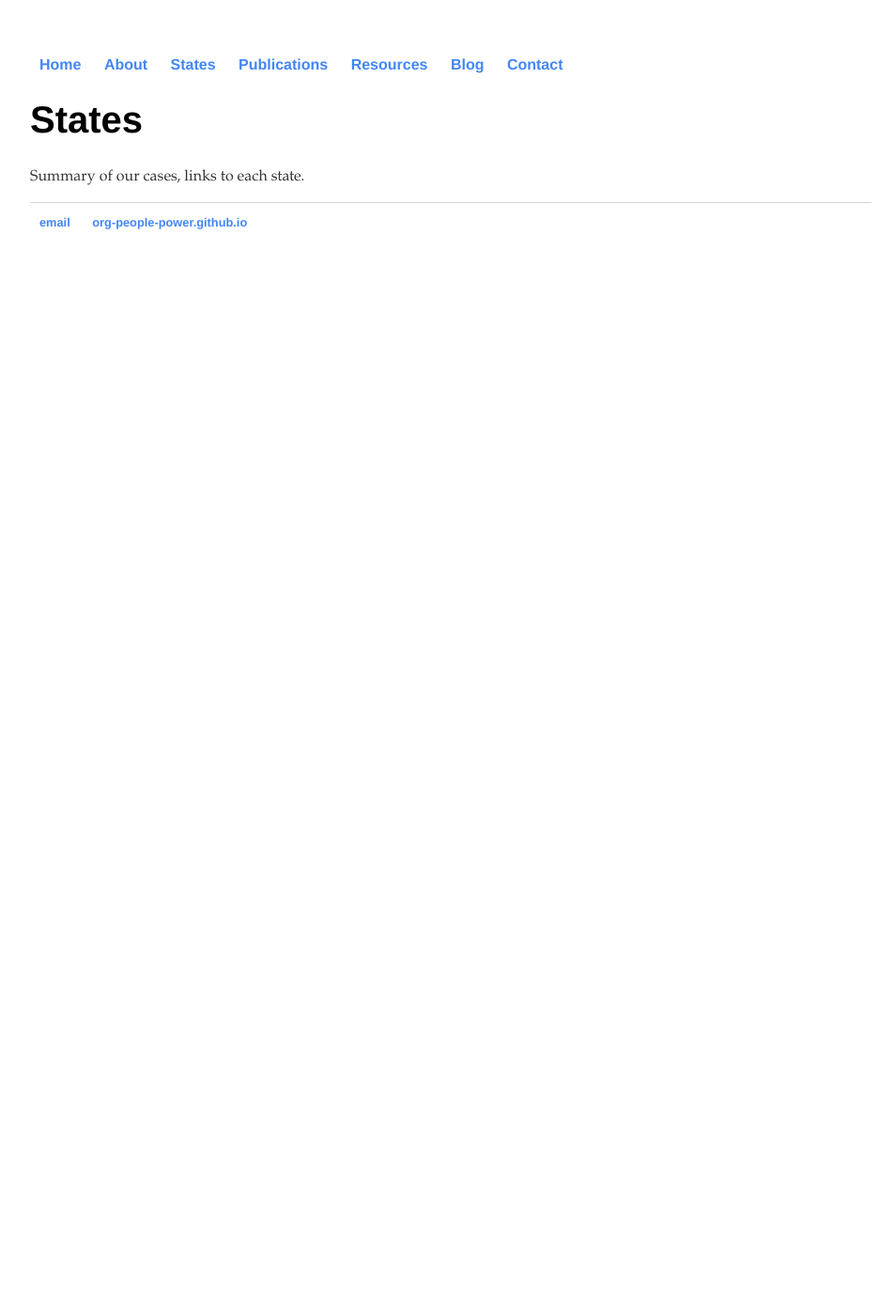
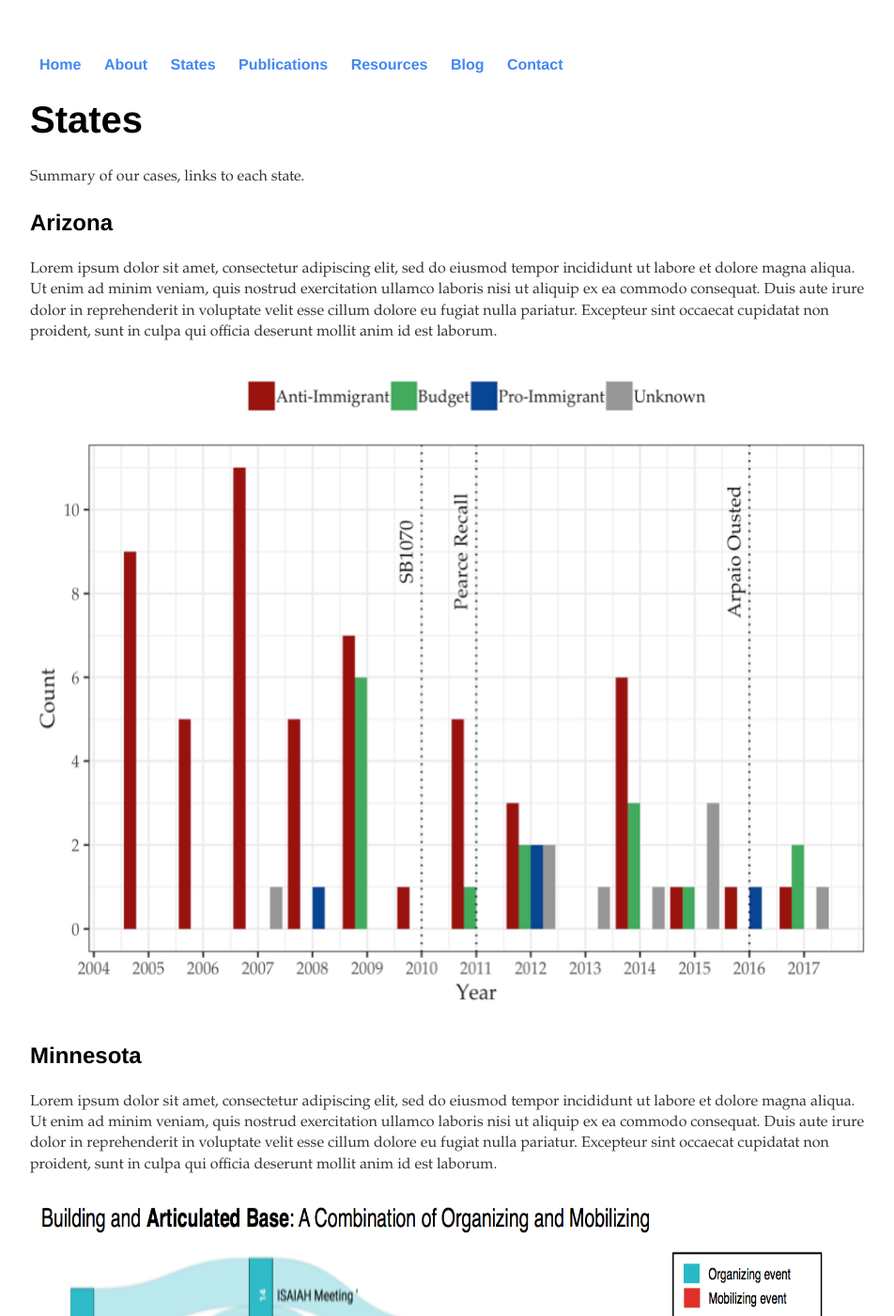
Before and after one commit to org-people-power/org-people-power.github.io, a Jekyll site: the page built from states/index.html, in a window 1280 px wide and 1400 px high. Shown: the whole window at 94% size, without its empty margins (160-1112 px from the left). Built offline with Jekyll 4.4.1, drawn with Linux system fonts in a browser that asks for light colours; some of the changed text lies outside the part shown.

Commit message:
Update index.html

```diff
--- a/states/index.html
+++ b/states/index.html
@@ -5,4 +5,29 @@
 <div class="blurb">
 	<h1>States</h1>
 	<p>Summary of our cases, links to each state.</p>
+
+	<h3> Arizona </h3>
+	<p> Lorem ipsum dolor sit amet, consectetur adipiscing elit, sed do eiusmod tempor incididunt ut labore et dolore magna aliqua. Ut enim ad minim veniam, quis nostrud exercitation ullamco laboris nisi ut aliquip ex ea commodo consequat. Duis aute irure dolor in reprehenderit in voluptate velit esse cillum dolore eu fugiat nulla pariatur. Excepteur sint occaecat cupidatat non proident, sunt in culpa qui officia deserunt mollit anim id est laborum.</p>
+	<center>
+<img src="/images/az_leg_bills.png" alt="HTML5 Icon" style="width:900px;height:700px;">
+	</center>
+
+	<h3> Minnesota </h3>
+	<p> Lorem ipsum dolor sit amet, consectetur adipiscing elit, sed do eiusmod tempor incididunt ut labore et dolore magna aliqua. Ut enim ad minim veniam, quis nostrud exercitation ullamco laboris nisi ut aliquip ex ea commodo consequat. Duis aute irure dolor in reprehenderit in voluptate velit esse cillum dolore eu fugiat nulla pariatur. Excepteur sint occaecat cupidatat non proident, sunt in culpa qui officia deserunt mollit anim id est laborum.</p>
+	<center>
+<img src="/images/isaiah_FD_v3.png" alt="HTML5 Icon" style="width:900px;height:700px;">
+	</center>
+
+	<h3> Ohio </h3>
+	<p> Lorem ipsum dolor sit amet, consectetur adipiscing elit, sed do eiusmod tempor incididunt ut labore et dolore magna aliqua. Ut enim ad minim veniam, quis nostrud exercitation ullamco laboris nisi ut aliquip ex ea commodo consequat. Duis aute irure dolor in reprehenderit in voluptate velit esse cillum dolore eu fugiat nulla pariatur. Excepteur sint occaecat cupidatat non proident, sunt in culpa qui officia deserunt mollit anim id est laborum.</p>
+	<center>
+<img src="/images/oh_2013_strategizing_anon.png" alt="HTML5 Icon" style="width:900px;height:700px;">
+<img src="/images/oh_2016_strategizing_anon.png" alt="HTML5 Icon" style="width:900px;height:700px;">
+	</center>
+
+	<h3> Virginia </h3>
+	<p> Lorem ipsum dolor sit amet, consectetur adipiscing elit, sed do eiusmod tempor incididunt ut labore et dolore magna aliqua. Ut enim ad minim veniam, quis nostrud exercitation ullamco laboris nisi ut aliquip ex ea commodo consequat. Duis aute irure dolor in reprehenderit in voluptate velit esse cillum dolore eu fugiat nulla pariatur. Excepteur sint occaecat cupidatat non proident, sunt in culpa qui officia deserunt mollit anim id est laborum.</p>
+	<center>
+<img src="/images/az_leg_bills.png" alt="HTML5 Icon" style="width:900px;height:700px;">
+	</center>
 </div><!-- /.blurb -->
```
